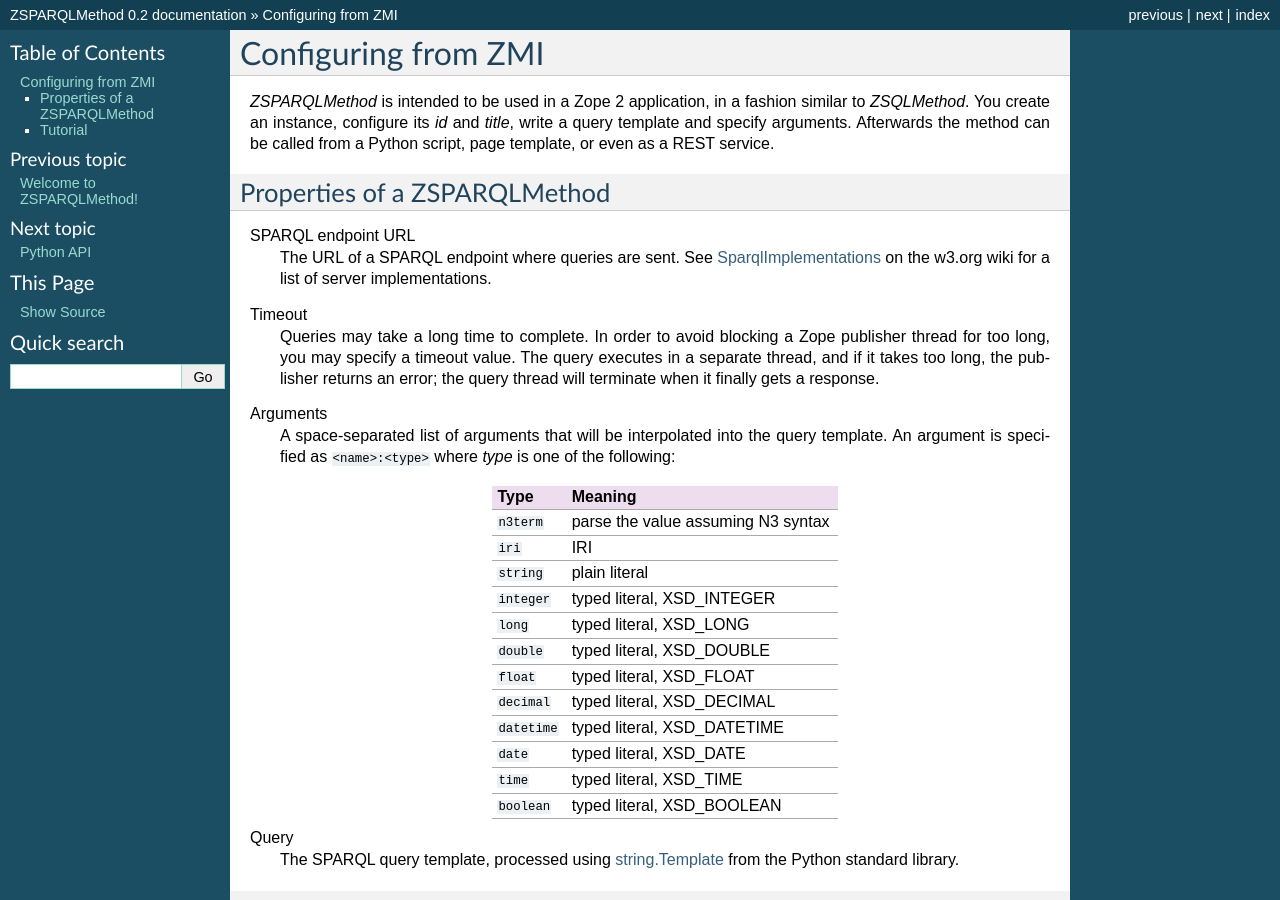
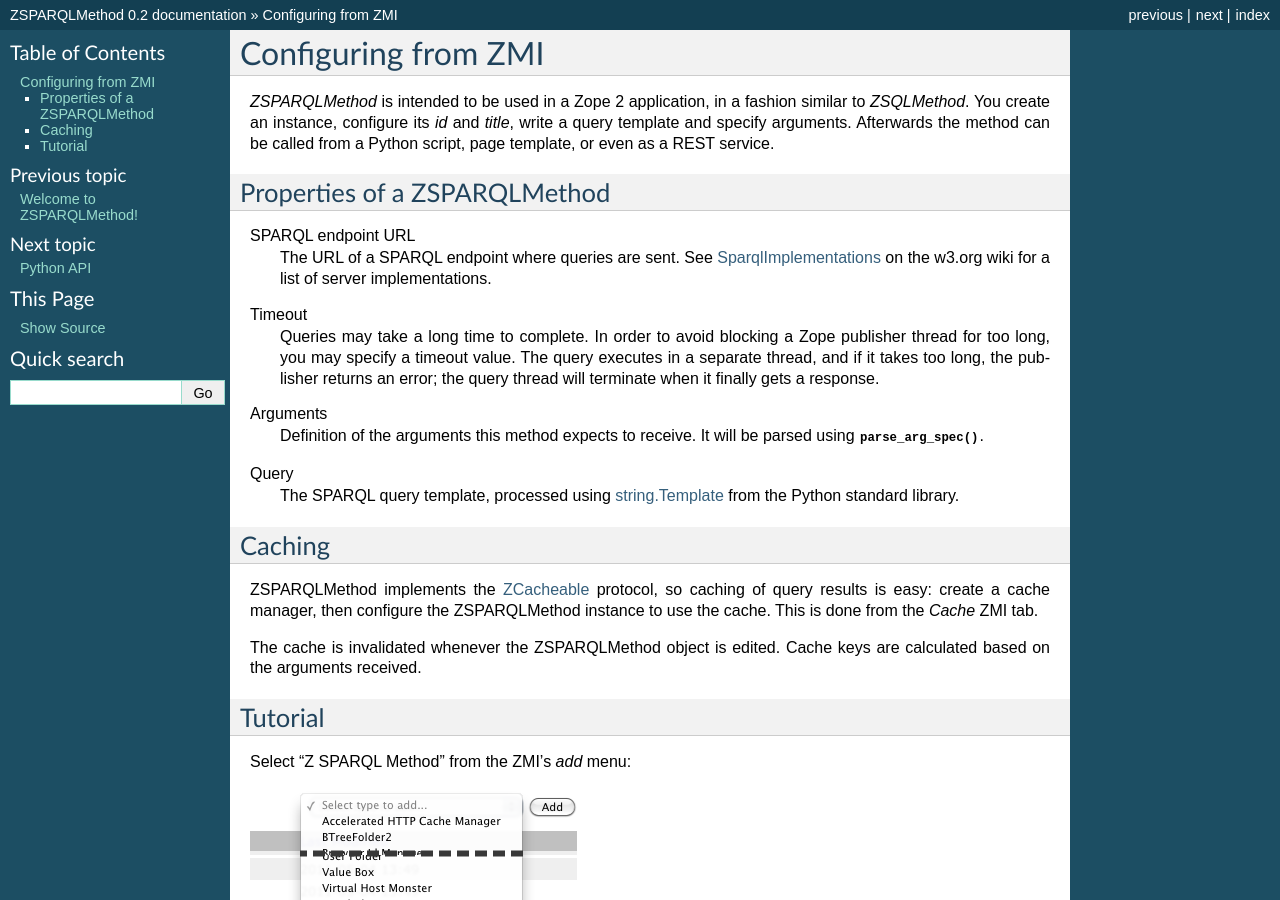
Before and after one commit to eea/Products.ZSPARQLMethod, a Sphinx documentation site: the page built from docs/zmi.rst, in a window 1280 px wide and 900 px high. Built offline with Sphinx 7.4.7, drawn with Linux system fonts in a browser that asks for light colours.

Commit message:
more documentation
git-svn-id: https://svn.eionet.europa.eu/repositories/Zope/trunk/Products.ZSPARQLMethod@21673 24821446-e7ea-0310-81ac-b189f4507b0b

```diff
--- a/docs/zmi.rst
+++ b/docs/zmi.rst
@@ -5,6 +5,9 @@
 similar to `ZSQLMethod`. You create an instance, configure its `id` and
 `title`, write a query template and specify arguments. Afterwards the method
 can be called from a Python script, page template, or even as a REST service.
+
+
+.. _zsparqlmethod-properties:
 
 Properties of a ZSPARQLMethod
 -----------------------------
@@ -22,26 +25,8 @@
     finally gets a response.
 
 Arguments
-    A space-separated list of arguments that will be interpolated into the
-    query template. An argument is specified as ``<name>:<type>`` where `type`
-    is one of the following:
-
-    ============    ==================================
-    Type            Meaning
-    ============    ==================================
-    ``n3term``      parse the value assuming N3 syntax
-    ``iri``         IRI
-    ``string``      plain literal
-    ``integer``     typed literal, XSD_INTEGER
-    ``long``        typed literal, XSD_LONG
-    ``double``      typed literal, XSD_DOUBLE
-    ``float``       typed literal, XSD_FLOAT
-    ``decimal``     typed literal, XSD_DECIMAL
-    ``datetime``    typed literal, XSD_DATETIME
-    ``date``        typed literal, XSD_DATE
-    ``time``        typed literal, XSD_TIME
-    ``boolean``     typed literal, XSD_BOOLEAN
-    ============    ==================================
+    Definition of the arguments this method expects to receive. It will be
+    parsed using :py:func:`.parse_arg_spec`.
 
 Query
     The SPARQL query template, processed using `string.Template`_ from the
@@ -49,6 +34,19 @@
 
 .. _SparqlImplementations: http://www.w3.org/wiki/SparqlImplementations#Query_Engines
 .. _`string.Template`: http://docs.python.org/library/string#template-strings
+
+
+Caching
+-------
+
+ZSPARQLMethod implements the ZCacheable_ protocol, so caching of query results
+is easy: create a cache manager, then configure the ZSPARQLMethod instance to
+use the cache. This is done from the `Cache` ZMI tab.
+
+.. _ZCacheable: http://docs.zope.org/zope2/zope2book/ZopeServices.html#caching-services
+
+The cache is invalidated whenever the ZSPARQLMethod object is edited. Cache
+keys are calculated based on the arguments received.
 
 
 Tutorial
```
Also changed, not shown: docs/api.rst (+25 -4 lines), 1 other file.
